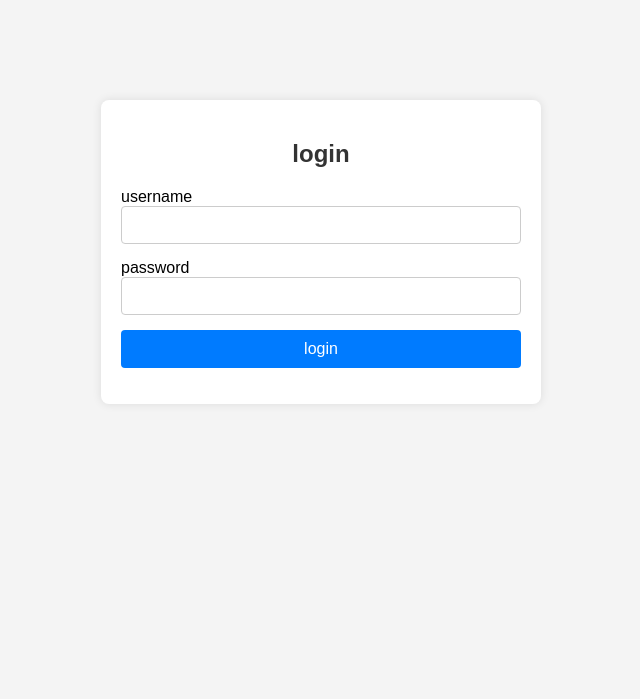
After one commit to YauhenNohach/Socail-Media_Django-Project, a Django app: page /accounts/login/ in a window 1280 px wide. The commit adds this page. Shown: the top 699 px of the page, without its empty margins (319-959 px from the left). Run offline with Django 5.2, Linux system fonts and the light colour scheme.

Commit message:
add register and login

```diff
--- a/myproject/accounts/admin.py
+++ b/myproject/accounts/admin.py
@@ -1,6 +1,5 @@
+from accounts.models import Comment, CustomUser, Post
 from django.contrib import admin
-
-from accounts.models import Comment, CustomUser, Post
 
 admin.site.register(CustomUser)
 admin.site.register(Post)
--- a/myproject/accounts/apps.py
+++ b/myproject/accounts/apps.py
@@ -1,9 +1,4 @@
 from django.apps import AppConfig
-
-# import sys
-# from pathlib import Path
-
-# sys.path.append(str(Path("..").resolve()))
 
 
 class AccountsConfig(AppConfig):
--- /dev/null
+++ b/myproject/accounts/forms.py
@@ -0,0 +1,16 @@
+from django.contrib.auth.forms import AuthenticationForm, UserCreationForm
+
+from django import forms
+
+from .models import CustomUser
+
+
+class CustomUserCreationForm(UserCreationForm):
+    class Meta:
+        model = CustomUser
+        fields = ["username", "first_name", "last_name", "email", "bio", "avatar"]
+
+
+class LoginForm(AuthenticationForm):
+    username = forms.CharField(label="username")
+    password = forms.CharField(label="password", widget=forms.PasswordInput)
--- a/myproject/accounts/signals.py
+++ b/myproject/accounts/signals.py
@@ -1,7 +1,6 @@
+from accounts.models import Notification, Post
 from django.db.models.signals import post_save
 from django.dispatch import receiver
-
-from accounts.models import Notification, Post
 
 
 @receiver(post_save, sender=Post)
@@ -10,5 +9,5 @@ def notify_followers(sender, instance, created, **kwargs):
         followers = instance.user.followers.all()
         for follower in followers:
             Notification.objects.create(
-                user=follower, message=f"{instance.user} опубликовал новый пост."
+                user=follower, message=f"{instance.user} new post."
             )
--- /dev/null
+++ b/myproject/accounts/static/css/login.css
@@ -0,0 +1,58 @@
+body {
+    font-family: Arial, sans-serif;
+    background-color: #f4f4f4;
+    margin: 0;
+    padding: 0;
+}
+
+.login-form {
+    max-width: 400px;
+    margin: 100px auto;
+    padding: 20px;
+    background: white;
+    border-radius: 8px;
+    box-shadow: 0 0 10px rgba(0, 0, 0, 0.1);
+}
+
+.login-form h2 {
+    text-align: center;
+    color: #333;
+    margin-bottom: 20px;
+}
+
+.login-form form {
+    display: flex;
+    flex-direction: column;
+}
+
+.login-form label {
+    margin-bottom: 5px;
+}
+
+.login-form input[type="text"],
+.login-form input[type="password"] {
+    margin-bottom: 15px;
+    padding: 10px;
+    border: 1px solid #ccc;
+    border-radius: 4px;
+    font-size: 14px;
+}
+
+.login-form button {
+    padding: 10px;
+    background-color: #007bff;
+    color: white;
+    border: none;
+    border-radius: 4px;
+    cursor: pointer;
+    font-size: 16px;
+}
+
+.login-form button:hover {
+    background-color: #0056b3;
+}
+
+.login-form .error {
+    color: red;
+    margin-bottom: 15px;
+}
--- /dev/null
+++ b/myproject/accounts/static/js/validation.js
@@ -0,0 +1,12 @@
+document.addEventListener('DOMContentLoaded', function() {
+    const form = document.querySelector('form');
+    form.addEventListener('submit', function(event) {
+        const password = form.querySelector('#id_password1').value;
+        const confirmPassword = form.querySelector('#id_password2').value;
+
+        if (password !== confirmPassword) {
+            alert("Пароли не совпадают!");
+            event.preventDefault();
+        }
+    });
+});
--- /dev/null
+++ b/myproject/accounts/templates/login/login.html
@@ -0,0 +1,33 @@
+{% load static %}
+<html>
+<head>
+    <link rel="stylesheet" href="{% static 'css/login.css' %}">
+    <script src="{% static 'js/validation.js' %}"></script>
+</head>
+<body>
+    {% block content %}
+    <div class="login-form">
+        <h2>login</h2>
+        <form method="post">
+            {% csrf_token %}
+            {% if form.non_field_errors %}
+                <div class="error">{{ form.non_field_errors }}</div>
+            {% endif %}
+            {{ form.username.label }}
+            {{ form.username }}
+            {% if form.username.errors %}
+                <div class="error">{{ form.username.errors }}</div>
+            {% endif %}
+
+            {{ form.password.label }}
+            {{ form.password }}
+            {% if form.password.errors %}
+                <div class="error">{{ form.password.errors }}</div>
+            {% endif %}
+
+            <button type="submit">login</button>
+        </form>
+    </div>
+    {% endblock %}
+</body>
+</html>
--- a/myproject/accounts/urls.py
+++ b/myproject/accounts/urls.py
@@ -1,13 +1,15 @@
+from accounts.views import FeedView
 from django.contrib.auth import views as auth_views
 from django.urls import path
 
-from accounts.views import FeedView
+from .views import LoginView, RegisterView
 
 urlpatterns = [
-    path("login/", auth_views.LoginView.as_view(), name="login"),
+    path("login/", LoginView.as_view(), name="login"),
     path("logout/", auth_views.LogoutView.as_view(), name="logout"),
     path(
         "password_reset/", auth_views.PasswordResetView.as_view(), name="password_reset"
     ),
     path("feed/", FeedView.as_view(), name="feed"),
+    path("register/", RegisterView.as_view(), name="register"),
 ]
--- a/myproject/accounts/views.py
+++ b/myproject/accounts/views.py
@@ -1,6 +1,11 @@
+from accounts.models import Post
+from django.contrib.auth import authenticate, login
+from django.shortcuts import redirect, render
+from django.urls import reverse_lazy
+from django.views import View
 from django.views.generic import ListView
 
-from accounts.models import Post
+from .forms import CustomUserCreationForm, LoginForm
 
 
 class FeedView(ListView):
@@ -11,3 +16,39 @@ class FeedView(ListView):
 
     def get_queryset(self):
         return Post.objects.all().order_by("-created_at")
+
+
+class RegisterView(View):
+    def get(self, request):
+        form = CustomUserCreationForm()
+        return render(request, "registration/register.html", {"form": form})
+
+    def post(self, request):
+        form = CustomUserCreationForm(request.POST, request.FILES)
+        if form.is_valid():
+            user = form.save()
+            print("User saved:", user)
+            login(request, user)
+            return redirect("feed")
+        else:
+            print("Form errors:", form.errors)
+        return render(request, "registration/register.html", {"form": form})
+
+
+class LoginView(View):
+    def get(self, request):
+        form = LoginForm()
+        return render(request, "login/login.html", {"form": form})
+
+    def post(self, request):
+        form = LoginForm(request, data=request.POST)
+        if form.is_valid():
+            username = form.cleaned_data.get("username")
+            password = form.cleaned_data.get("password")
+            user = authenticate(request, username=username, password=password)
+            if user is not None:
+                login(request, user)
+                return redirect("feed")
+            else:
+                form.add_error(None, "password incorrect.")
+        return render(request, "login/login.html", {"form": form})
--- a/myproject/myproject/urls.py
+++ b/myproject/myproject/urls.py
@@ -16,14 +16,16 @@ Including another URLconf
 """
 
 from django.contrib import admin
+from django.http import HttpResponse
 from django.urls import include, path
-from django.http import HttpResponse
+
 
 def home(request):
     return HttpResponse("Welcome to the home page!")
 
+
 urlpatterns = [
-    path('', home, name='home'),
+    path("", home, name="home"),
     path("admin/", admin.site.urls),
     path("accounts/", include("accounts.urls")),
 ]
```
Also changed, not shown: myproject/accounts/static/css/registration.css (added, +45 -0 lines), myproject/accounts/templates/base.html (added, +35 -0 lines), myproject/accounts/templates/feed.html (+6 -6 lines), myproject/accounts/templates/registration/register.html (added, +28 -0 lines), myproject/myproject/settings.py (+8 -3 lines), myproject/.isort.cfg (added).
